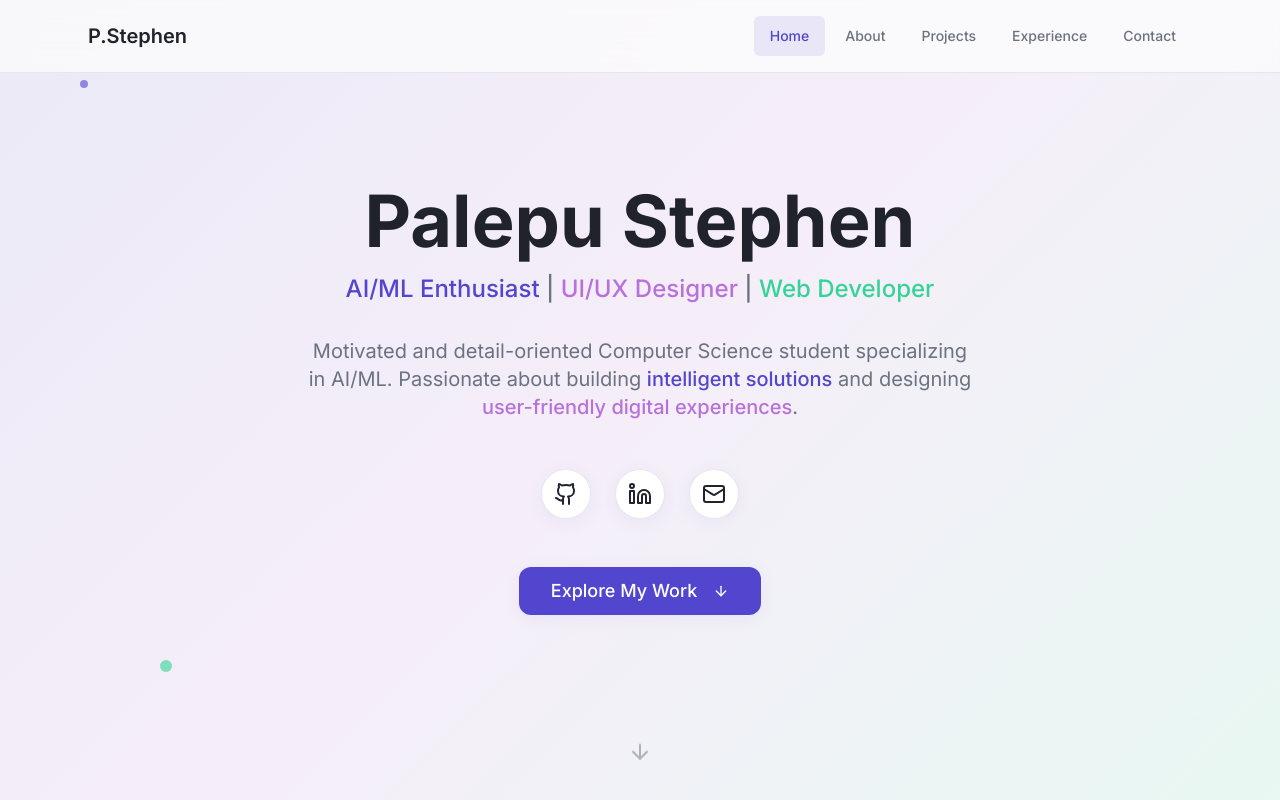
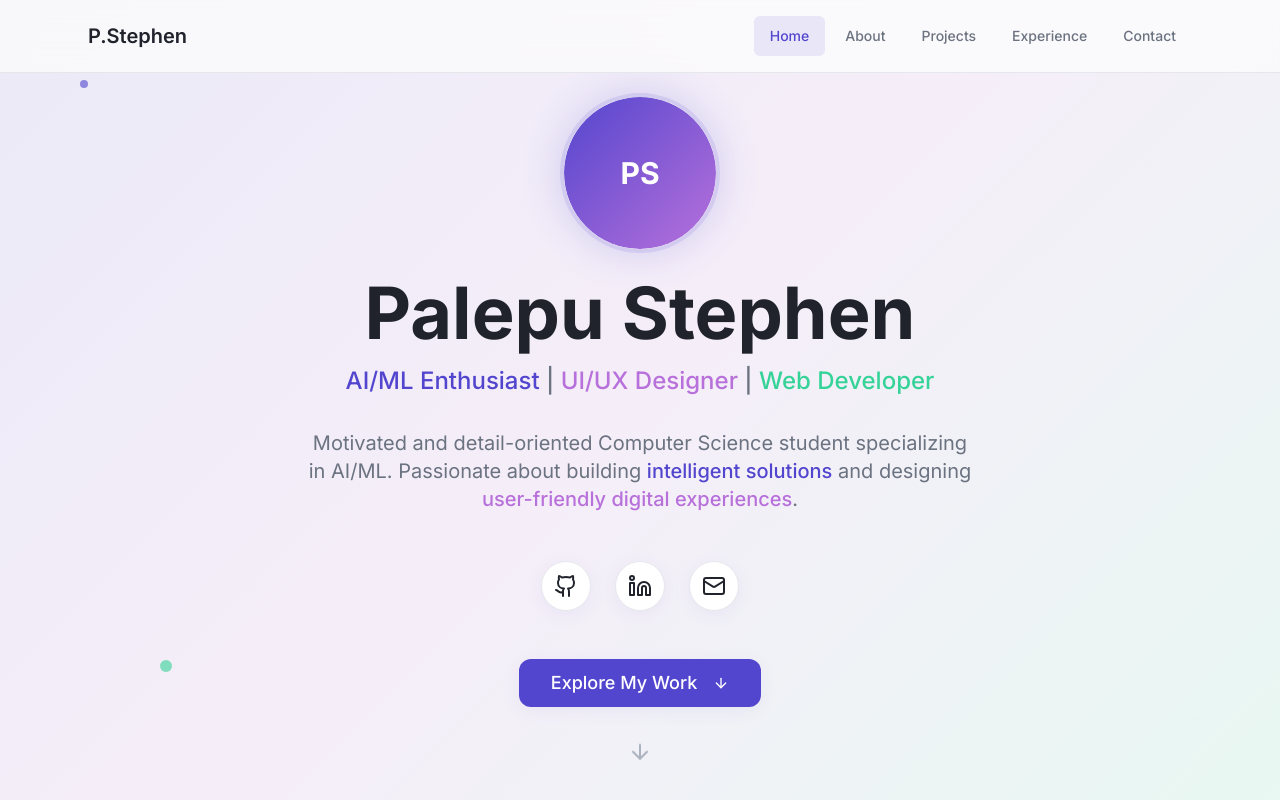
Before and after one commit to StevenDreamer1/Stephendev, a React (Vite) app: page / in a window 1280 px wide. Shown: the top 800 px of the page. Built offline with nearby package versions, Linux system fonts and the light colour scheme.

Commit message:
Add circular frame to header
Add a circular frame above the main header in the HeroSection component to display a picture.

```diff
--- a/src/components/portfolio/HeroSection.tsx
+++ b/src/components/portfolio/HeroSection.tsx
@@ -1,5 +1,6 @@
 import { Github, Linkedin, Mail, ArrowDown } from 'lucide-react';
 import { Button } from '@/components/ui/button';
+import { Avatar, AvatarFallback, AvatarImage } from '@/components/ui/avatar';
 const HeroSection = () => {
   const socialLinks = [{
     icon: Github,
@@ -39,6 +40,15 @@ const HeroSection = () => {
 
       <div className="max-w-4xl mx-auto px-6 text-center relative z-10">
         <div className="mb-8">
+          {/* Profile Avatar */}
+          <div className="flex justify-center mb-6">
+            <Avatar className="w-32 h-32 md:w-40 md:h-40 border-4 border-primary/20 shadow-glow">
+              <AvatarImage src="" alt="Palepu Stephen" />
+              <AvatarFallback className="text-2xl md:text-3xl font-bold bg-gradient-to-br from-primary to-secondary text-primary-foreground">
+                PS
+              </AvatarFallback>
+            </Avatar>
+          </div>
           <h1 className="text-5xl md:text-7xl font-bold text-text-primary mb-4">Palepu Stephen</h1>
           <div className="text-xl md:text-2xl text-text-secondary mb-6 font-medium">
             <span className="text-primary">AI/ML Enthusiast</span> |
```
